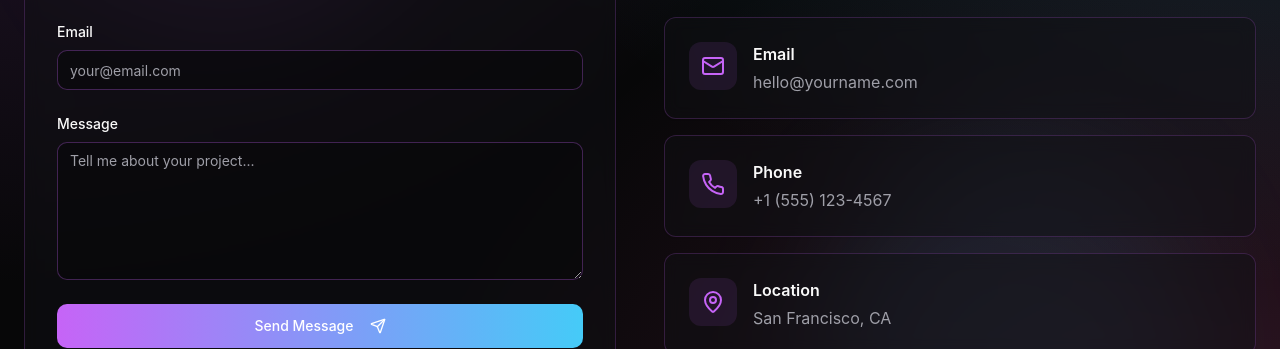
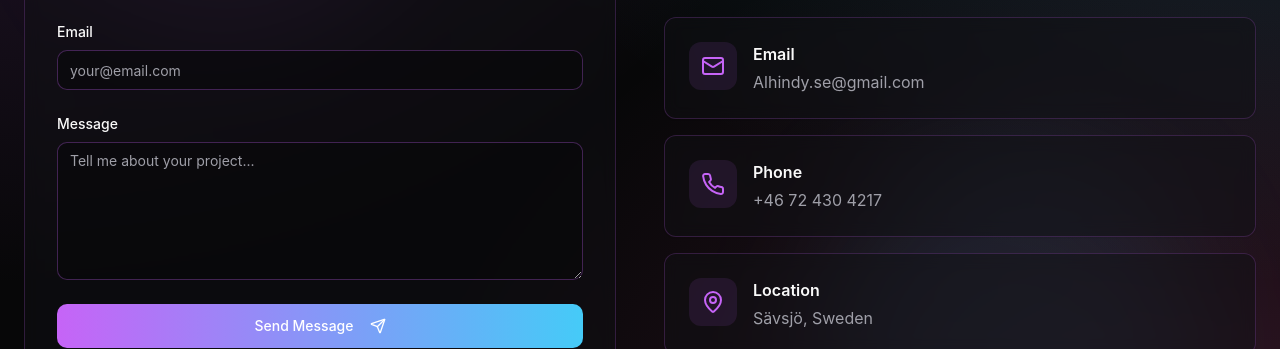
Before and after one commit to Ahmad-Alhindy/portfolio, a React (Vite) app: page /contact in a window 1280 px wide. Shown: the part 451-800 px from the top of the page. Built offline with nearby package versions, Linux system fonts and the light colour scheme; the HTML template or start-up script is replaced by a standard one.

Commit message:
fixing the contact form

```diff
--- a/src/pages/Contact.tsx
+++ b/src/pages/Contact.tsx
@@ -6,6 +6,7 @@ import { Card } from "@/components/ui/card";
 import { Mail, MapPin, Phone, Send } from "lucide-react";
 import { useState } from "react";
 import { useToast } from "@/hooks/use-toast";
+import emailjs from "emailjs-com";
 
 const Contact = () => {
   const { toast } = useToast();
@@ -17,31 +18,52 @@ const Contact = () => {
 
   const handleSubmit = (e: React.FormEvent) => {
     e.preventDefault();
-    toast({
-      title: "Message sent!",
-      description: "Thank you for reaching out. I'll get back to you soon.",
-    });
-    setFormData({ name: "", email: "", message: "" });
+    emailjs
+      .send(
+        "service_fx24i5u",
+        "template_m4fvyfb",
+        {
+          name: formData.name,
+          email: formData.email, // <-- this will appear in the template
+          message: formData.message,
+          time: new Date().toLocaleString(),
+        },
+        "iP4WOHng8XWwvRkbG"
+      )
+      .then(() => {
+        toast({
+          title: "Message sent!",
+          description: "Thank you for reaching out. I'll get back to you soon.",
+        });
+        setFormData({ name: "", email: "", message: "" });
+      })
+      .catch((err) => {
+        toast({
+          title: "Error sending message",
+          description: "Something went wrong. Please try again.",
+        });
+        console.error(err);
+      });
   };
 
   const contactInfo = [
     {
       icon: Mail,
       title: "Email",
-      value: "hello@yourname.com",
-      href: "mailto:hello@yourname.com",
+      value: "Alhindy.se@gmail.com",
+      href: "mailto:Alhindy.se@gmail.com",
     },
     {
       icon: Phone,
       title: "Phone",
-      value: "+1 (555) 123-4567",
-      href: "tel:+15551234567",
+      value: "+46 72 430 4217",
+      href: "tel:+46724304217",
     },
     {
       icon: MapPin,
       title: "Location",
-      value: "San Francisco, CA",
-      href: "#",
+      value: "Sävsjö, Sweden",
+      href: "https://www.google.com/maps/place/Sävsjö,+Sweden",
     },
   ];
 
@@ -86,6 +108,7 @@ const Contact = () => {
                     </label>
                     <Input
                       id="name"
+                      name="name"
                       placeholder="Your name"
                       value={formData.name}
                       onChange={(e) =>
@@ -108,6 +131,7 @@ const Contact = () => {
                     </label>
                     <Input
                       id="email"
+                      name="email"
                       type="email"
                       placeholder="your@email.com"
                       value={formData.email}
@@ -131,6 +155,7 @@ const Contact = () => {
                     </label>
                     <Textarea
                       id="message"
+                      name="massage"
                       placeholder="Tell me about your project..."
                       rows={6}
                       value={formData.message}
```
